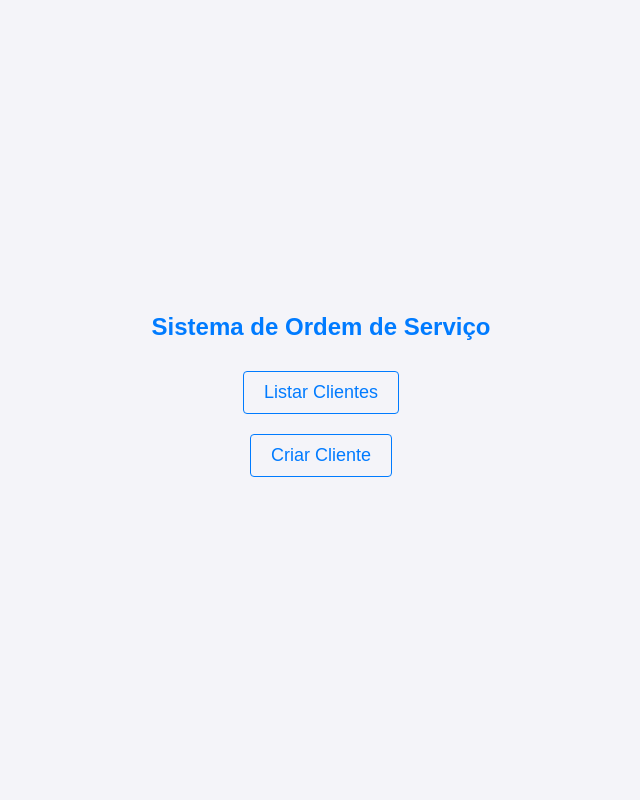
After one commit to LuisGomes18/Sistema-de-Ordem-de-Servico, a Flask app: page /cliente in a window 1280 px wide. The commit adds this page. Shown: the whole page, without its empty margins (319-959 px from the left). Run offline with Flask 3, Linux system fonts and the light colour scheme.

Commit message:
Separação dos ficheiros para pasta cliente

```diff
--- a/app.py
+++ b/app.py
@@ -42,6 +42,10 @@ def index():
     # Call the 'render_template()' function to generate the HTML content for the
     # 'index.html' template file.
     return render_template('index.html')
+
+@app.route('/cliente')
+def cliente():
+    return render_template('cliente/index.html')
 
 @app.route('/cliente/listar', methods=('GET', 'POST'))
 def listar_clientes():
@@ -109,7 +113,7 @@ def listar_clientes():
     # Render the 'listar_clientes.html' template and pass the list of clientes as
     # a parameter. The 'render_template()' function will search for this template
     # file in the 'templates' directory of the Flask application package.
-    return render_template('listar_clientes.html', clientes=clientes)
+    return render_template('cliente/listar_clientes.html', clientes=clientes)
 
 @app.route('/cliente/criar', methods=('GET', 'POST'))
 def criar_cliente():
@@ -165,7 +169,7 @@ def criar_cliente():
         return redirect(url_for('index'))  # This redirects the user to the home page of the application
 
     # If the request method is not POST, render the 'criar_cliente.html' template
-    return render_template('criar_cliente.html')  # This renders the 'criar_cliente.html' template file
+    return render_template('cliente/criar_cliente.html')  # This renders the 'criar_cliente.html' template file
 
 @app.route('/cliente/<int:id>/editar', methods=('GET', 'POST'))
 def editar_cliente(id):
@@ -223,7 +227,7 @@ def editar_cliente(id):
     # with the client data passed as a parameter
     cursor.close()
     conn.close()
-    return render_template('editar_cliente.html', cliente=cliente)
+    return render_template('cliente/editar_cliente.html', cliente=cliente)
 
 @app.route('/cliente/<int:id>/visualizar', methods=('GET', 'POST'))
 def visualizar_cliente(id):
@@ -270,7 +274,7 @@ def visualizar_cliente(id):
     # Render the 'ver_cliente.html' template with the client data passed as a parameter
     # The client data is passed as a parameter named 'cliente'
     # This allows us to access the client data in the template using the 'cliente' variable
-    return render_template('ver_cliente.html', cliente=cliente)
+    return render_template('cliente/ver_cliente.html', cliente=cliente)
 
 
 
--- a/templates/criar_cliente.html
+++ b/templates/cliente/criar_cliente.html
@@ -6,7 +6,7 @@
     <meta name="viewport" content="width=device-width, initial-scale=1.0">
     <meta http-equiv="X-UA-Compatible" content="ie=edge">
     <link rel="shortcut icon" href="#" type="image/x-icon">
-    <link rel="stylesheet" href="{{ url_for('static', filename='css/criar_cliente/main.css') }}" class="css">
+    <link rel="stylesheet" href="{{ url_for('static', filename='css/cliente/criar_cliente/main.css') }}" class="css">
     <title>Sistema de Ordem de Serviço</title>
 </head>
 <main>
--- a/templates/editar_cliente.html
+++ b/templates/cliente/editar_cliente.html
@@ -6,7 +6,7 @@
     <meta name="viewport" content="width=device-width, initial-scale=1.0">
     <meta http-equiv="X-UA-Compatible" content="ie=edge">
     <link rel="shortcut icon" href="#" type="image/x-icon">
-    <link rel="stylesheet" href="{{ url_for('static', filename='css/editar_cliente/main.css') }}" class="css">
+    <link rel="stylesheet" href="{{ url_for('static', filename='css/cliente/editar_cliente/main.css') }}" class="css">
     <title>Sistema de Ordem de Serviço</title>
 </head>
 
--- /dev/null
+++ b/templates/cliente/index.html
@@ -0,0 +1,19 @@
+<!DOCTYPE html>
+<html lang="pt-PT">
+
+<head>
+    <meta charset="UTF-8">
+    <meta name="viewport" content="width=device-width, initial-scale=1.0">
+    <meta http-equiv="X-UA-Compatible" content="ie=edge">
+    <link rel="shortcut icon" href="#" type="image/x-icon">
+    <link rel="stylesheet" href="../static/css/cliente/index/main.css">
+    <title>Sistema de Ordem de Serviço</title>
+</head>
+
+<body>
+    <h2>Sistema de Ordem de Serviço</h2>
+    <a href="{{ url_for('listar_clientes') }}">Listar Clientes</a>
+    <a href="{{ url_for('criar_cliente') }}">Criar Cliente</a>
+</body>
+
+</html>
--- a/templates/listar_clientes.html
+++ b/templates/cliente/listar_clientes.html
@@ -6,7 +6,7 @@
     <meta name="viewport" content="width=device-width, initial-scale=1.0">
     <meta http-equiv="X-UA-Compatible" content="ie=edge">
     <link rel="shortcut icon" href="#" type="image/x-icon">
-    <link rel="stylesheet" href="../static/css/listar_clientes/main.css">
+    <link rel="stylesheet" href="../static/css/cliente/listar_clientes/main.css">
     <title>Sistema de Ordem de Serviço</title>
 </head>
 
--- a/templates/ver_cliente.html
+++ b/templates/cliente/ver_cliente.html
@@ -6,7 +6,7 @@
     <meta name="viewport" content="width=device-width, initial-scale=1.0">
     <meta http-equiv="X-UA-Compatible" content="ie=edge">
     <link rel="shortcut icon" href="#" type="image/x-icon">
-    <link rel="stylesheet" href="{{ url_for('static', filename='css/ver_cliente/main.css') }}" class="css">
+    <link rel="stylesheet" href="{{ url_for('static', filename='css/cliente/ver_cliente/main.css') }}" class="css">
     <title>Sistema de Ordem de Serviço</title>
 </head>
 
```
Also changed, not shown: static/css/cliente/criar_cliente/main.css (renamed from static/css/criar_cliente/main.css), static/css/cliente/editar_cliente/main.css (renamed from static/css/editar_cliente/main.css), static/css/cliente/index/main.css (renamed from static/css/index/main.css), static/css/cliente/listar_clientes/main.css (renamed from static/css/listar_clientes/main.css), static/css/cliente/ver_cliente/main.css (renamed from static/css/ver_cliente/main.css).
